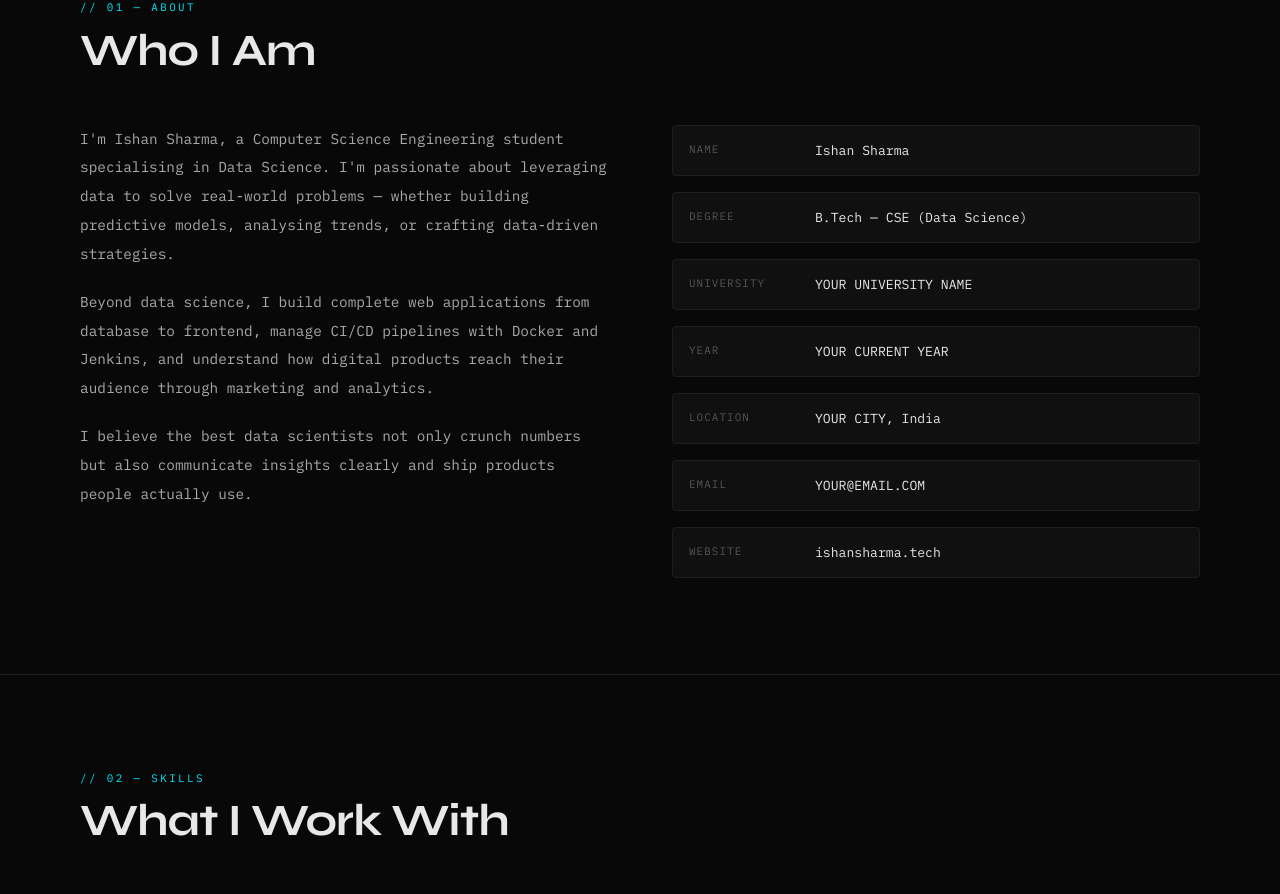
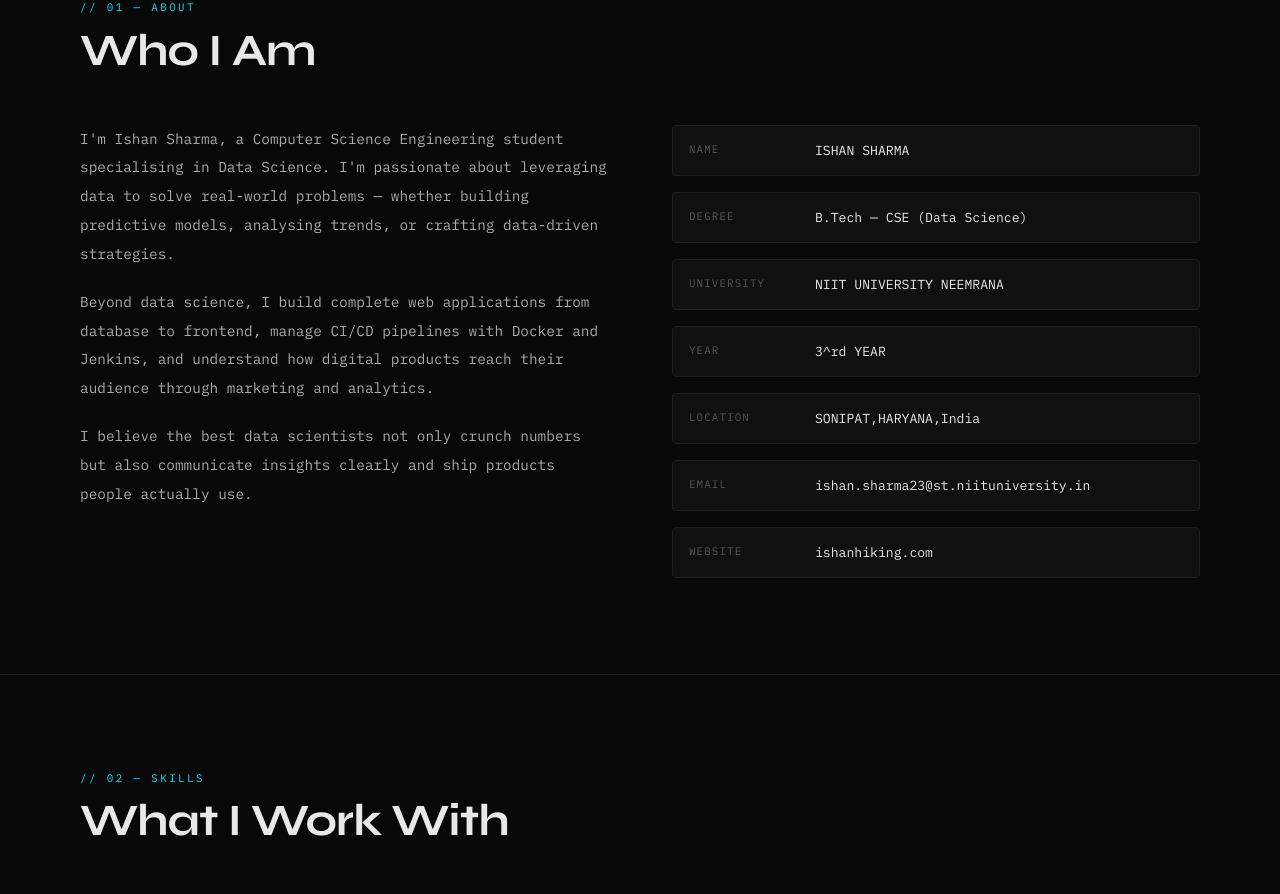
Before and after one commit to ishan-sharma23/Portfolio, a React (Vite) app: page / in a window 1280 px wide. Shown: the part 896-1790 px from the top of the page. Built offline with nearby package versions, Linux system fonts and the light colour scheme; the HTML template or start-up script is replaced by a standard one.

Commit message:
fix1 in about

```diff
--- a/src/components/About.tsx
+++ b/src/components/About.tsx
@@ -28,13 +28,13 @@ export default function About() {
 
         <div className="about-info fade-in" ref={infoRef}>
           {/* TODO: Fill in your real details below */}
-          <InfoRow label="Name" value="Ishan Sharma" />
+          <InfoRow label="Name" value="ISHAN SHARMA" />
           <InfoRow label="Degree" value="B.Tech — CSE (Data Science)" />
-          <InfoRow label="University" value="YOUR UNIVERSITY NAME" />
-          <InfoRow label="Year" value="YOUR CURRENT YEAR" />
-          <InfoRow label="Location" value="YOUR CITY, India" />
-          <InfoRow label="Email" value="YOUR@EMAIL.COM" />
-          <InfoRow label="Website" value="ishansharma.tech" />
+          <InfoRow label="University" value="NIIT UNIVERSITY NEEMRANA" />
+          <InfoRow label="Year" value="3^rd YEAR" />
+          <InfoRow label="Location" value="SONIPAT,HARYANA,India" />
+          <InfoRow label="Email" value="ishan.sharma23@st.niituniversity.in" />
+          <InfoRow label="Website" value="ishanhiking.com" />
         </div>
       </div>
     </section>
```
